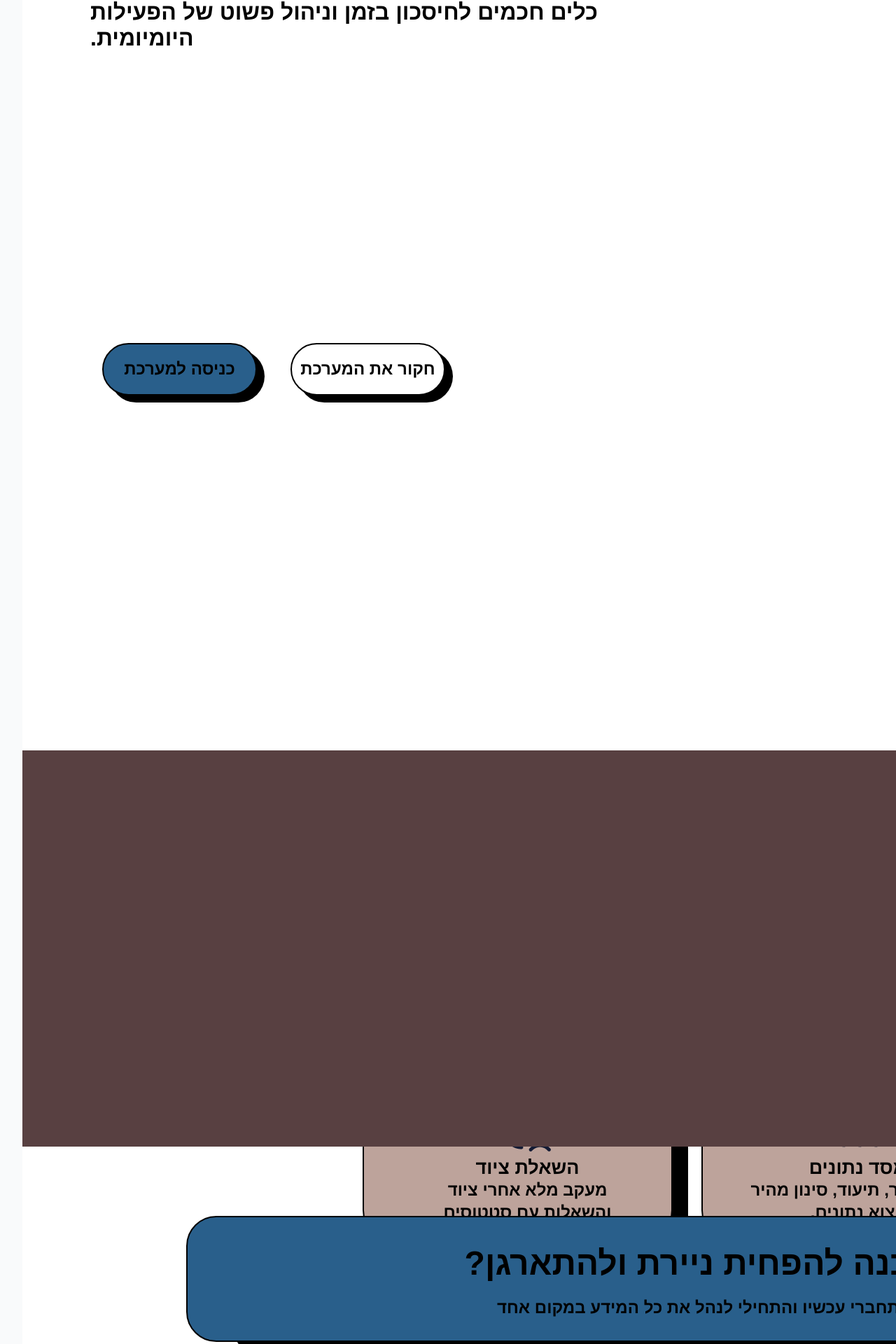
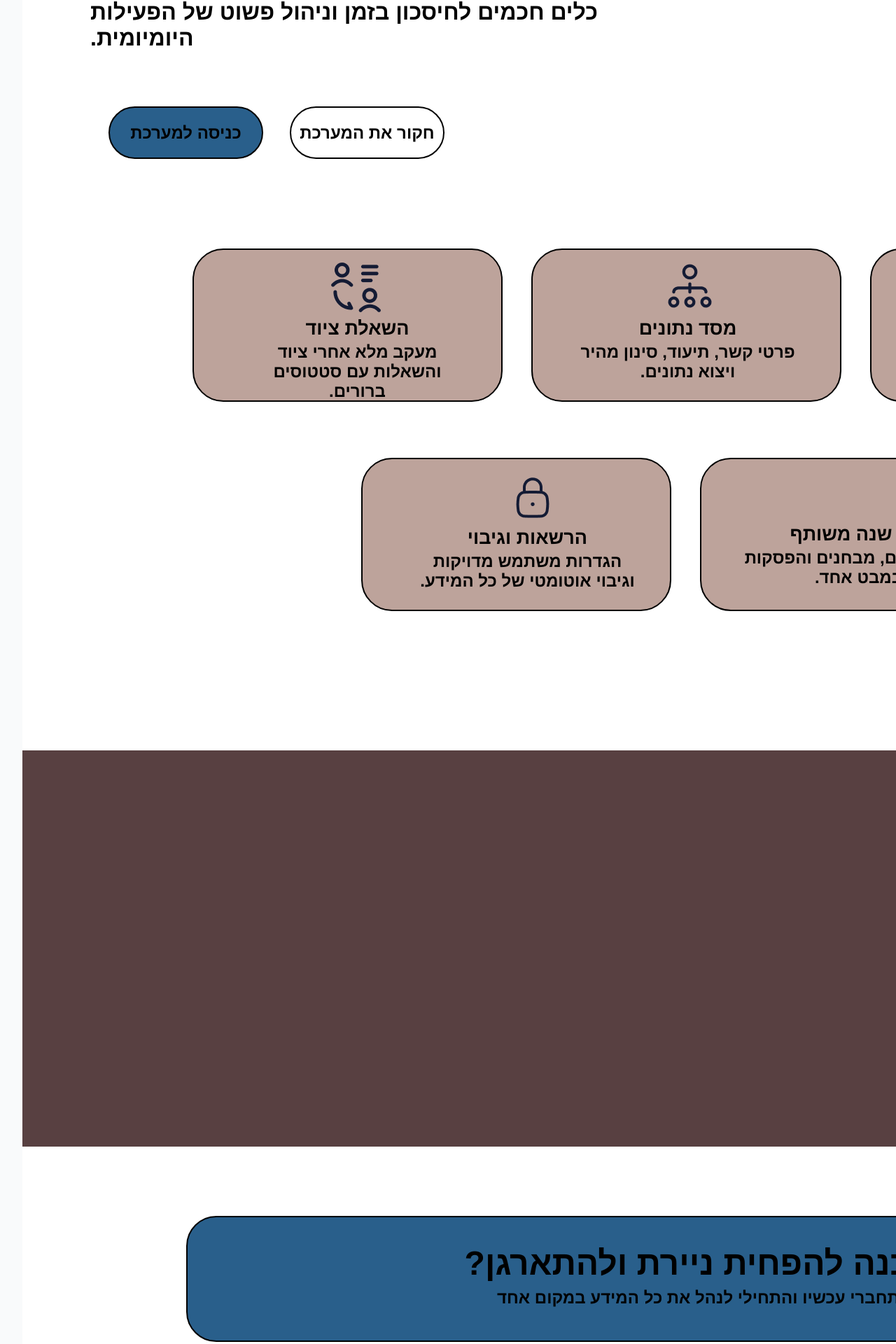
Before and after one commit to mindyAndChany/OurProjectFrontend, a React (Create React App) app: page / in a window 1280 px wide. Shown: the part 876-2796 px from the top of the page at 70% size. Built offline with nearby package versions, Linux system fonts and the light colour scheme.

Commit message:
דף נחיתה הגיוני

```diff
--- a/src/pages/Welcome.jsx
+++ b/src/pages/Welcome.jsx
@@ -1,11 +1,14 @@
 import React from "react";
-import  Crowdfunding from "../icons/crowdfunding.png";
+import  Crowdfunding  from "../icons/crowdfunding.png";
+import { Edulink } from "../components/Edulink";
 import  LicenseDraft from "../icons/license-draft.png";
-import  SchoolBell02 from "../icons/school-bell-02.png";
-import  SecurityCheck from "../icons/security-check.png";
-import  SquareLock01 from "../icons/square-lock-01.png";
-import  Task01 from "../icons/task-01.png";
-import  User from "../icons/user.png";
+import  NoteEditWrapper  from "../icons/note-edit.png";
+import  SchoolBell02  from "../icons/school-bell-02.png";
+import  SecurityCheck  from "../icons/security-check.png";
+import  SquareLock01  from "../icons/square-lock-01.png";
+import  Task01  from "../icons/task-01.png";
+import  User  from "../icons/user.png";
+import { useNavigate } from "react-router-dom";
 // import image from "./image.svg";
 // import line1 from "./line-1.svg";
 // import vector2 from "./vector-2.svg";
@@ -13,6 +16,11 @@ import  User from "../icons/user.png";
 // import vector from "./vector.svg";
 
 export const Frame = () => {
+  const navigate=useNavigate();
+
+  function handleLoginClick() {
+    navigate("/login");
+  }
   const navigationItems = [
     "דף הבית",
     "מסד נתונים",
@@ -23,30 +31,35 @@ export const Frame = () => {
 
   const mainFeatures = [
     {
+      id: 1,
       title: "השאלת ציוד",
       description: "מעקב מלא אחרי ציוד והשאלות עם סטטוסים ברורים.",
       icon: User,
       position: { top: "1199px", left: "243px" },
     },
     {
+      id: 2,
       title: "מסד נתונים",
       description: "פרטי קשר, תיעוד, סינון מהיר ויצוא נתונים.",
       icon: Crowdfunding,
       position: { top: "1199px", left: "727px" },
     },
     {
+      id: 3,
       title: "נוכחות חכמה",
       description: "מעקב בזמן אמת ודוחות חדשים בלחיצת כפתור.",
       icon: LicenseDraft,
       position: { top: "1199px", left: "1211px" },
     },
     {
+      id: 4,
       title: "הרשאות וגיבוי",
       description: "הגדרות משתמש מדויקות וגיבוי אוטומטי של כל המידע.",
       icon: SquareLock01,
       position: { top: "1498px", left: "484px" },
     },
     {
+      id: 5,
       title: "לוח שנה משותף",
       description: "כל הארועים, מבחנים והפסקות במבט אחד.",
       icon: null,
@@ -56,18 +69,21 @@ export const Frame = () => {
 
   const additionalFeatures = [
     {
+      id: 1,
       title: "גיבוי ופרטיות",
       description: "אחסון מאובטח וגיבוי אוטומטי לחוסן נתונים",
       icon: SecurityCheck,
       position: { top: "2033px", left: "243px" },
     },
     {
+      id: 2,
       title: "יצוא ודוחות",
       description: "דוחות מותאמים אישית\nיצוא לקבצי EXEL/PDF",
       icon: Task01,
       position: { top: "2033px", left: "721px" },
     },
     {
+      id: 3,
       title: "התראות חכמות",
       description: "התראות על ציוד בהשאלה, תזכורת לחסרי נוכחות ועוד.",
       icon: SchoolBell02,
@@ -78,7 +94,7 @@ export const Frame = () => {
   return (
     <div className="bg-white overflow-hidden w-full min-w-[1920px] min-h-[3091px] relative">
       <header className="absolute top-0 left-0 w-full">
-        <div className="absolute top-0 left-0 w-[355px] h-[140px] bg-[#295f8b] border-[5px] border-solid border-black">
+        <div onClick={handleLoginClick} className="absolute top-0 left-0 w-[355px] h-[140px] bg-[#295f8b] border-[5px] border-solid border-black">
           <h2 className="top-9 left-[-5px] w-[365px] [font-family:'Anomalia_ML_Bold_AAA-Bold',Helvetica] font-bold text-black text-5xl text-center absolute tracking-[0] leading-[normal] [direction:rtl]">
             התחברות
           </h2>
@@ -91,216 +107,268 @@ export const Frame = () => {
           </h1>
         </div>
 
-        <img
+        {/* <img
           className="absolute top-0 left-[1420px] w-[5px] h-[135px]"
           alt=""
-        //   src={line1}
-        />
+          src={line1}
+          role="presentation"
+        /> */}
 
-        <nav className="top-[46px] left-[392px] w-[992px] [font-family:'Anomalia_ML_DemiBold_AAA-DemiBold',Helvetica] font-bold text-black text-4xl text-center absolute tracking-[0] leading-[normal] [direction:rtl]">
+        <nav
+          className="top-[46px] left-[392px] w-[992px] absolute"
+          aria-label="Main navigation"
+        >
+          <ul className="[font-family:'Anomalia_ML_DemiBold_AAA-DemiBold',Helvetica] font-bold text-black text-4xl text-center tracking-[0] leading-[normal] [direction:rtl] flex justify-center gap-8">
             {navigationItems.map((item, index) => (
-            <React.Fragment key={index}>
+              <li key={index}>
+                <a
+                  href={`#${item}`}
+                  className="hover:text-[#295f8b] transition-colors"
+                >
                   {item}
-              {index < navigationItems.length - 1 && "\u00A0\u00A0\u00A0\u00A0"}
-            </React.Fragment>
+                </a>
+              </li>
             ))}
-
+          </ul>
         </nav>
       </header>
 
       <main>
-        <section className="absolute top-[278px] left-[114px] w-[1608px]">
-          <h2 className="w-[886px] [font-family:'Anomalia_ML_DemiBold_AAA-DemiBold',Helvetica] font-bold text-black text-8xl text-left tracking-[0] leading-[normal] [direction:rtl]">
-            להחליף את הגליונות
+        <section
+          className="absolute top-[278px] left-[114px] w-[886px]"
+          aria-labelledby="hero-heading"
+        >
+          <h2
+            id="hero-heading"
+            className="[font-family:'Anomalia_ML_DemiBold_AAA-DemiBold',Helvetica] font-bold text-black text-8xl text-left tracking-[0] leading-[normal] [direction:rtl]"
+          >
+            להחליט את הגליונות
             <br />
             בקובץ מסודר
             <br />
             בטוח ומתאים
           </h2>
+        </section>
 
-          <p className="absolute top-[454px] left-[-17px] w-[863px] [font-family:'Anomalia_ML_Bold_AAA-Bold',Helvetica] font-bold text-black text-[32px] text-left tracking-[0] leading-[normal] [direction:rtl]">
+        <section className="absolute top-[732px] left-[97px] w-[863px]">
+          <p className="[font-family:'Anomalia_ML_Bold_AAA-Bold',Helvetica] font-bold text-black text-[32px] text-left tracking-[0] leading-[normal] [direction:rtl]">
             מערכת ניהול סמינר שמרכזת את כל המידע במקום אחד — מאגר תלמידות עם
             פרטי קשר, היסטוריית נוכחות, לוח שנה משותף, והשאלת ציוד.
             <br />
             כלים חכמים לחיסכון בזמן וניהול פשוט של הפעילות היומיומית.
           </p>
+        </section>
 
-          <div className="absolute top-[1056px] left-0">
-            <div className="absolute top-[10px] left-[11px] w-[221px] h-[75px] bg-black rounded-[37.5px]" />
-            <div className="absolute top-[10px] left-[280px] w-[221px] h-[75px] bg-black rounded-[37.5px]" />
-            <button className="absolute top-0 left-0 w-[221px] h-[75px] bg-[#295f8b] rounded-[37.5px] border-2 border-solid border-black">
-              <span className="w-[209px] [font-family:'Anomalia_ML_DemiBold_AAA-DemiBold',Helvetica] font-bold text-black text-2xl text-center tracking-[0] leading-[normal] [direction:rtl]">
+        <div className="absolute top-[996px] left-[123px] flex gap-[38px]">
+          <button
+            className="w-[221px] h-[75px] bg-[#295f8b] rounded-[37.5px] border-2 border-solid border-black hover:bg-[#1e4a6b] transition-colors"
+            aria-label="כניסה למערכת"
+          >
+            <span className="[font-family:'Anomalia_ML_DemiBold_AAA-DemiBold',Helvetica] font-bold text-black text-2xl [direction:rtl]">
               כניסה למערכת
             </span>
+            <div className="absolute top-[10px] left-[11px] w-[221px] h-[75px] bg-black rounded-[37.5px] -z-10" />
           </button>
-            <button className="absolute top-0 left-[269px] w-[221px] h-[75px] bg-white rounded-[37.5px] border-2 border-solid border-black">
-              <span className="w-[209px] [font-family:'Anomalia_ML_DemiBold_AAA-DemiBold',Helvetica] font-bold text-black text-2xl text-center tracking-[0] leading-[normal] [direction:rtl]">
+
+          <button
+            className="w-[221px] h-[75px] bg-white rounded-[37.5px] border-2 border-solid border-black hover:bg-gray-50 transition-colors"
+            aria-label="חקור את המערכת"
+          >
+            <span className="[font-family:'Anomalia_ML_DemiBold_AAA-DemiBold',Helvetica] font-bold text-black text-2xl [direction:rtl]">
               חקור את המערכת
             </span>
+            <div className="absolute top-[10px] left-[11px] w-[221px] h-[75px] bg-black rounded-[37.5px] -z-10" />
           </button>
         </div>
 
-          <div className="absolute top-[75px] left-[1056px] w-[552px] h-[552px]">
+        {/* <figure
+          className="absolute top-[353px] left-[1170px] w-[552px] h-[552px]"
+          aria-label="Illustration"
+        >
           <div className="relative w-[79.17%] h-[83.33%] top-[8.33%] left-[10.42%]">
             <img
               className="absolute w-[89.47%] h-[95.00%] top-0 left-[-3.95%]"
               alt=""
-                // src={vector}
+              src={vector}
+              role="presentation"
             />
             <img
               className="absolute w-[42.11%] h-[40.00%] top-[56.25%] left-[53.95%]"
               alt=""
-                // src={image}
+              src={image}
+              role="presentation"
             />
             <img
               className="absolute w-[52.63%] h-[10.00%] top-[-3.75%] left-[14.47%]"
               alt=""
-                // src={vector2}
+              src={vector2}
+              role="presentation"
             />
             <img
               className="absolute w-[42.11%] h-[25.00%] top-[36.25%] left-[19.74%]"
               alt=""
-                // src={vector3}
+              src={vector3}
+              role="presentation"
             />
           </div>
-          </div>
-        </section>
+        </figure> */}
 
-        <section className="absolute top-[1199px] left-[243px] w-[1433px]">
-           {mainFeatures.map((feature, index) => (
+        <section aria-labelledby="main-features-heading">
+          <h2 id="main-features-heading" className="sr-only">
+            תכונות עיקריות
+          </h2>
+
+          {mainFeatures.map((feature) => (
             <article
-              key={index}
-              className="absolute"
+              key={feature.id}
+              className="absolute w-[443px] h-[219px] bg-[#bda39b] rounded-[44px] border-2 border-solid border-black"
               style={{ top: feature.position.top, left: feature.position.left }}
             >
-              <div className="absolute top-[28px] left-[22px] w-[443px] h-[219px] bg-black rounded-[43px]" />
-              <div className="absolute top-0 left-0 w-[443px] h-[219px] bg-[#bda39b] rounded-[44px] border-2 border-solid border-black">
-                {feature.icon && (
-  <img
-    src={feature.icon}
-    alt={feature.title}
-    className={`absolute ${
-      feature.title === "השאלת ציוד"
-        ? "top-[14px] left-[192px] w-[79px] h-[79px]"
-        : feature.title === "מסד נתונים"
-          ? "top-[17px] left-[190px] w-[69px] h-[69px]"
-          : feature.title === "נוכחות חכמה"
-            ? "top-[24px] left-[200px] w-[62px] h-[62px]"
-            : "top-[23px] left-[211px] w-16 h-16"
-    }`}
+              <div className="absolute top-[28px] left-[22px] w-[443px] h-[219px] bg-black rounded-[43px] -z-10" />
+
+              {feature.icon && feature.id === 1 && (
+                <img src={User}
+                  className="!absolute !top-[14px] !left-[192px] !w-[79px] !h-[79px]"
+                  aria-hidden="true"
+                />
+              )}
+              {feature.icon && feature.id === 2 && (
+                <img src={Crowdfunding}
+                  className="!absolute !top-[17px] !left-[190px] !w-[69px] !h-[69px]"
+                  aria-hidden="true"
+                />
+              )}
+              {feature.icon && feature.id === 3 && (
+                <img src={LicenseDraft}
+                  className="!absolute !top-[24px] !left-[200px] !w-[62px] !h-[62px]"
+                  aria-hidden="true"
+                />
+              )}
+              {feature.icon && feature.id === 4 && (
+                <img src={SquareLock01}
+                  className="!absolute !top-[23px] !left-[211px] !w-16 !h-16"
+                  aria-hidden="true"
                 />
               )}
 
-                <p
-                  className={`absolute ${
-                    feature.title === "השאלת ציוד"
-                      ? "top-[97px] left-[70px]"
-                      : feature.title === "מסד נתונים"
-                        ? "top-[97px] left-[58px]"
-                        : feature.title === "נוכחות חכמה"
-                          ? "top-[97px] left-[58px]"
-                          : feature.title === "הרשאות וגיבוי"
-                            ? "top-[92px] left-[72px]"
-                            : "top-[91px] left-[61px]"
-                  } w-[327px] [font-family:'Anomalia_ML_Bold_AAA-Bold',Helvetica] font-normal text-black text-[27px] text-center tracking-[0] leading-[normal] [direction:rtl]`}
+              <div
+                className="absolute"
+                style={{
+                  top: feature.id === 5 ? "92px" : "97px",
+                  left:
+                    feature.id === 1
+                      ? "70px"
+                      : feature.id === 2
+                        ? "58px"
+                        : feature.id === 3
+                          ? "58px"
+                          : feature.id === 4
+                            ? "72px"
+                            : "61px",
+                  width: "327px",
+                }}
               >
-                  <span className="font-bold">
+                <h3 className="[font-family:'Anomalia_ML_Bold_AAA-Bold',Helvetica] font-bold text-black text-[27px] text-center tracking-[0] leading-[normal] [direction:rtl]">
                   {feature.title}
-                    <br />
-                  </span>
-                  <span className="[font-family:'Anomalia_ML_DemiBold_AAA-Bold',Helvetica] font-bold text-2xl">
+                </h3>
+                <p className="[font-family:'Anomalia_ML_DemiBold_AAA-Bold',Helvetica] font-bold text-black text-2xl text-center tracking-[0] leading-[normal] [direction:rtl] mt-1">
                   {feature.description}
-                  </span>
                 </p>
               </div>
             </article>
           ))}
-
-
         </section>
 
-        <section className="absolute top-[1916px] left-0 w-[1920px] h-[566px] bg-[#584041]">
-          {additionalFeatures.map((feature, index) => (
+        <section
+          className="absolute top-[1916px] left-0 w-[1920px] h-[566px] bg-[#584041]"
+          aria-labelledby="additional-features-heading"
+        >
+          <h2 id="additional-features-heading" className="sr-only">
+            תכונות נוספות
+          </h2>
+
+          {additionalFeatures.map((feature) => (
             <article
-              key={index}
-              className="absolute"
+              key={feature.id}
+              className="absolute w-[327px] h-[293px] bg-[#d8cdc2] rounded-[43px] border-2 border-solid border-black"
               style={{ top: feature.position.top, left: feature.position.left }}
             >
-              <div
-                className={`absolute ${
-                  index === 0
-                    ? "top-[21px] left-[16px]"
-                    : index === 1
-                      ? "top-[27px] left-[16px]"
-                      : "top-[26px] left-[16px]"
-                } w-[327px] h-[293px] bg-black rounded-[43px]`}
-              />
-              <div className="absolute top-0 left-0 w-[327px] h-[293px] bg-[#d8cdc2] rounded-[43px] border-2 border-solid border-black">
-              {feature.icon && (
-  <img
-    src={feature.icon}
-    alt={feature.title}
-    className={`absolute ${
-      index === 0
-        ? "top-[47px] left-[137px] w-[65px] h-[65px]"
-        : index === 1
-          ? "top-[45px] left-[138px] w-[68px] h-[68px]"
-          : "top-[46px] left-[141px] w-[67px] h-[67px]"
-    }`}
+              <div className="absolute top-[21px] left-[16px] w-[327px] h-[293px] bg-black rounded-[43px] -z-10" />
+
+              {feature.id === 1 && (
+                <img src={SecurityCheck}
+                  className="!absolute !top-[47px] !left-[137px] !w-[65px] !h-[65px]"
+                  aria-hidden="true"
                 />
               )}
-                <p
-                  className={`absolute ${
-                    index === 0
-                      ? "top-[139px] left-[-4px]"
-                      : index === 1
-                        ? "top-[139px] left-[6px]"
-                        : "top-[139px] left-0"
-                  } w-[327px] [font-family:'Anomalia_ML_Bold_AAA-Bold',Helvetica] font-normal text-black text-[32px] text-center tracking-[0] leading-[normal] [direction:rtl]`}
-                >
-                  <span className="font-bold">
+              {feature.id === 2 && (
+                <img src={Task01}
+                  className="!absolute !top-[45px] !left-[138px] !w-[68px] !h-[68px]"
+                  aria-hidden="true"
+                />
+              )}
+              {feature.id === 3 && (
+                <img src={SchoolBell02}
+                  className="!absolute !top-[46px] !left-[141px] !w-[67px] !h-[67px]"
+                  aria-hidden="true"
+                />
+              )}
+
+              <div className="absolute top-[139px] left-0 w-[327px]">
+                <h3 className="[font-family:'Anomalia_ML_Bold_AAA-Bold',Helvetica] font-bold text-black text-[32px] text-center tracking-[0] leading-[normal] [direction:rtl]">
                   {feature.title}
-                    <br />
-                  </span>
-                  <span className="[font-family:'Anomalia_ML_DemiBold_AAA-Bold',Helvetica] font-bold text-2xl">
+                </h3>
+                <p className="[font-family:'Anomalia_ML_DemiBold_AAA-Bold',Helvetica] font-bold text-black text-2xl text-center tracking-[0] leading-[normal] [direction:rtl] mt-1 whitespace-pre-line">
                   {feature.description}
-                  </span>
                 </p>
               </div>
             </article>
           ))}
-
         </section>
 
-        <section className="absolute top-[2581px] left-[234px] w-[1420px] h-[180px]">
-          <div className="absolute top-[23px] left-[68px] w-[1376px] h-[180px] bg-black rounded-[43px]" />
-          <div className="absolute top-0 left-0 w-[1420px] h-[180px] bg-[#295f8b] rounded-[43px] border-2 border-solid border-black">
-            <p className="absolute top-[38px] left-[353px] w-[769px] [font-family:'Anomalia_ML_Bold_AAA-Bold',Helvetica] font-normal text-black text-5xl text-center tracking-[0] leading-[normal] [direction:rtl]">
-              <span className="font-bold">
+        <section
+          className="absolute top-[2581px] left-[234px] w-[1420px] h-[180px]"
+          aria-labelledby="cta-heading"
+        >
+          <div className="absolute top-0 left-0 w-full h-full bg-[#295f8b] rounded-[43px] border-2 border-solid border-black">
+            <div className="absolute top-[23px] left-[68px] w-[1376px] h-[180px] bg-black rounded-[43px] -z-10" />
+
+            <div className="absolute top-[38px] left-[353px] w-[769px]">
+              <h2
+                id="cta-heading"
+                className="[font-family:'Anomalia_ML_Bold_AAA-Bold',Helvetica] font-bold text-black text-5xl text-center tracking-[0] leading-[normal] [direction:rtl]"
+              >
                 מוכנה להפחית ניירת ולהתארגן?
-                <br />
-              </span>
-              <span className="[font-family:'Anomalia_ML_DemiBold_AAA-Bold',Helvetica] font-bold text-2xl">
+              </h2>
+              <p className="[font-family:'Anomalia_ML_DemiBold_AAA-Bold',Helvetica] font-bold text-black text-2xl text-center tracking-[0] leading-[normal] [direction:rtl] mt-2">
                 התחברי עכשיו והתחילי לנהל את כל המידע במקום אחד
-              </span>
               </p>
             </div>
-        </section>
+          </div>
 
-        <div className="absolute top-[2852px] left-[727px] w-[456px] h-[68px]">
-          <div className="absolute top-[8px] left-[11px] w-[211px] h-[60px] bg-black rounded-[30px]" />
-          <div className="absolute top-[8px] left-[256px] w-[211px] h-[60px] bg-black rounded-[30px]" />
-          <button className="absolute top-0 left-0 w-[211px] h-[60px] bg-[#584041] rounded-[30px] border-[0.95px] border-solid border-black">
-            <span className="w-[185px] [font-family:'Anomalia_ML_Bold_AAA-Bold',Helvetica] font-bold text-[#0d0d0d] text-[27px] text-center tracking-[0] leading-[normal] [direction:rtl]">
+          <div className="absolute top-[271px] left-[493px] flex gap-[34px]">
+            <button
+              className="w-[211px] h-[60px] bg-[#584041] rounded-[30px] border-[0.95px] border-solid border-black hover:bg-[#463334] transition-all duration-200 ease-in-out opacity-100 scale-100"
+              aria-label="למד עוד"
+            >
+              <span className="[font-family:'Anomalia_ML_Bold_AAA-Bold',Helvetica] font-bold text-[#0d0d0d] text-[27px] [direction:rtl]">
                 למד עוד
               </span>
+              <div className="absolute top-[8px] left-[11px] w-[211px] h-[60px] bg-black rounded-[30px] -z-10" />
             </button>
-          <button className="absolute top-0 left-[245px] w-[211px] h-[60px] bg-[#bda39b] rounded-[30px] border-[0.95px] border-solid border-black">
-            <span className="w-[185px] [font-family:'Anomalia_ML_Bold_AAA-Bold',Helvetica] font-bold text-white text-[27px] text-center tracking-[0] leading-[normal] [direction:rtl]">
+
+            <button
+             onClick={handleLoginClick}
+              className="w-[211px] h-[60px] bg-[#bda39b] rounded-[30px] border-[0.95px] border-solid border-black hover:bg-[#a89088] transition-colors"
+              aria-label="התחברות"
+            >
+              <span className="[font-family:'Anomalia_ML_Bold_AAA-Bold',Helvetica] font-bold text-white text-[27px] [direction:rtl]">
                 התחברות
               </span>
+              <div className="absolute top-[8px] left-[11px] w-[211px] h-[60px] bg-black rounded-[30px] -z-10" />
             </button>
           </div>
+        </section>
       </main>
     </div>
   );
```
Lines whose indentation alone changed are shown as unchanged.
